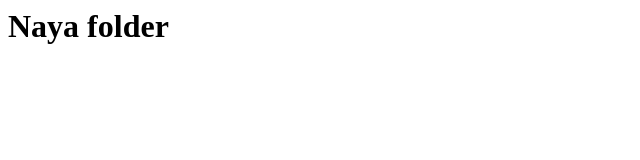
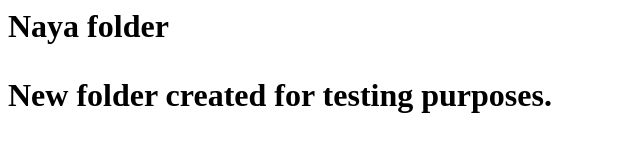
Before and after one commit to ganguly71/Remote_repo, a plain HTML site: page index.html in a window 1280 px wide. Shown: the whole page, without its empty margins (0-640 px from the left). Drawn offline with Linux system fonts and the light colour scheme.

Commit message:
2nd commit

```diff
--- a/index.html
+++ b/index.html
@@ -1,3 +1,4 @@
 <h1>
     Naya folder
+    <p>New folder created for testing purposes.</p>
 </h1>
```
